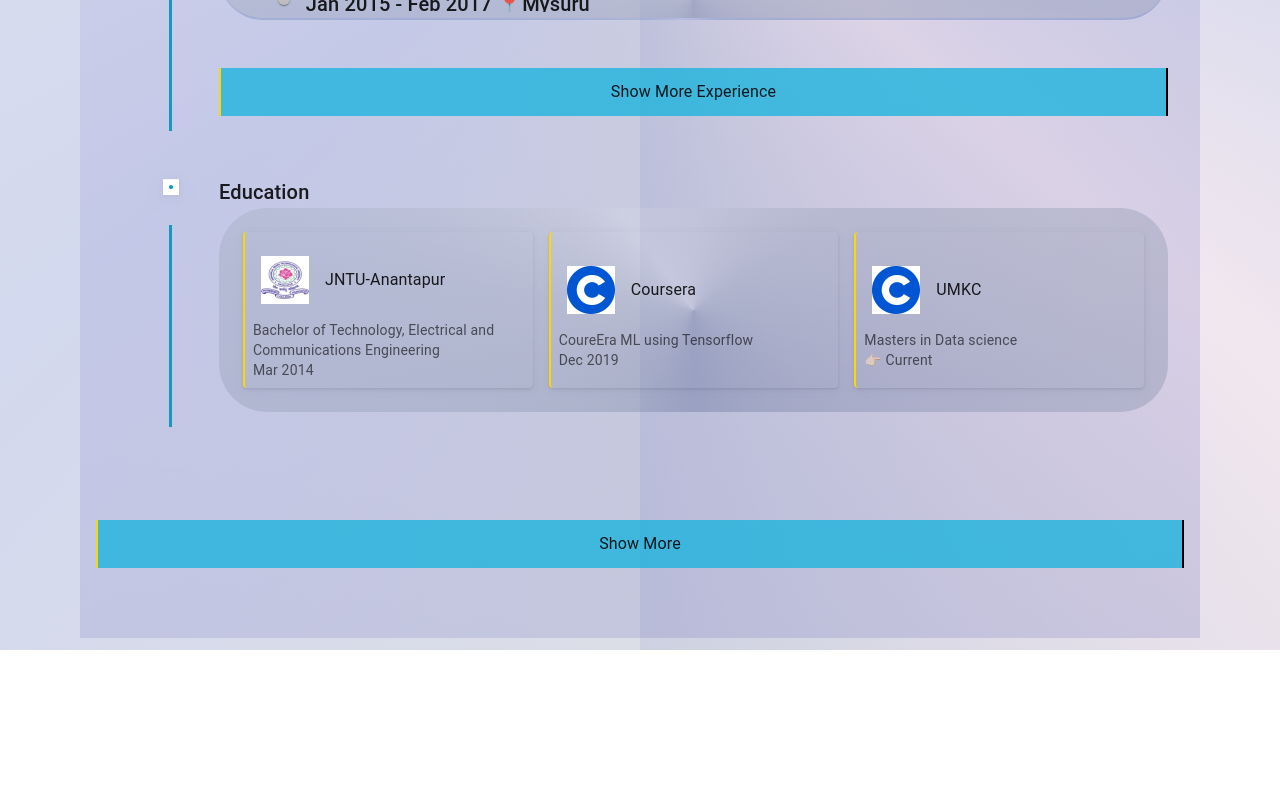
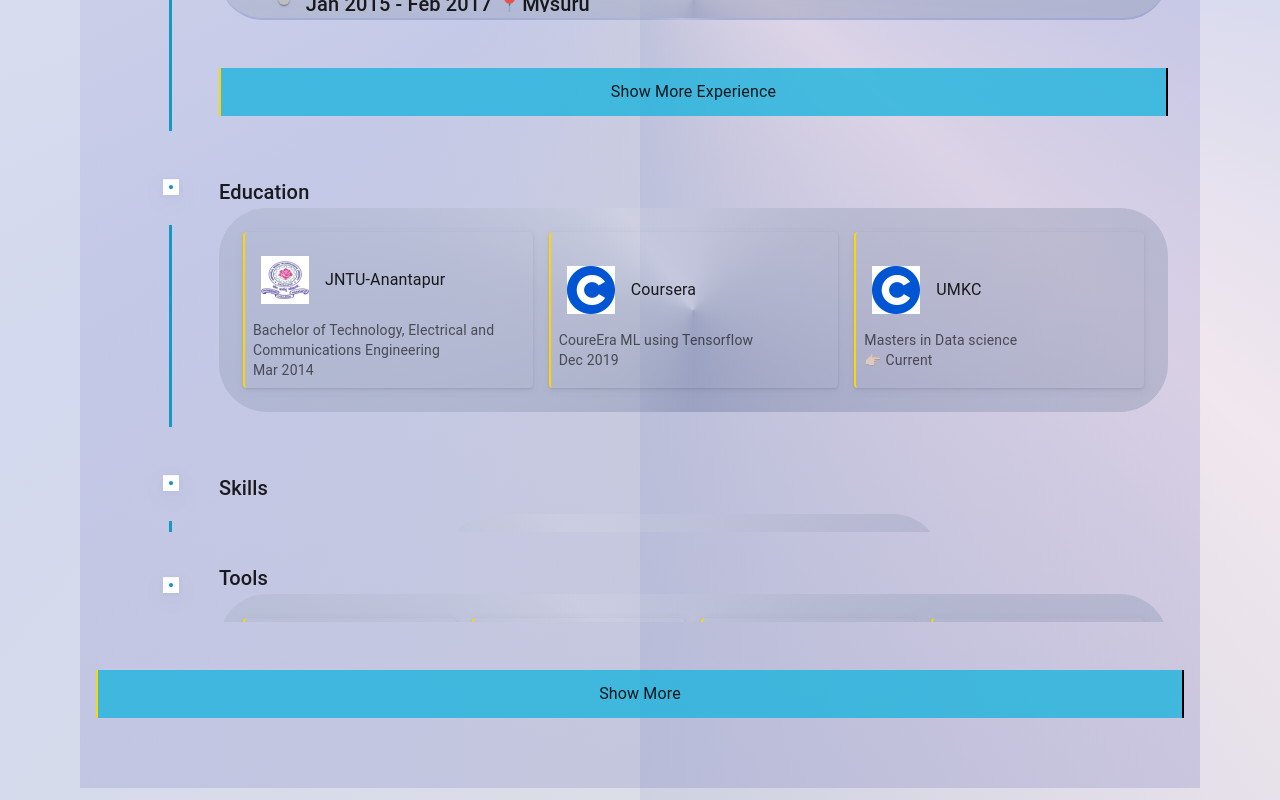
Before and after one commit to eabhijith/personal, a React (Create React App) app: page /#/ in a window 1280 px wide. Shown: the part 1040-1840 px from the top of the page. Before the commit the page ends 1690 px from the top, so only its background shows below. Built offline with nearby package versions, Linux system fonts and the light colour scheme.

Commit message:
impriving UI with values

```diff
--- a/src/Components/Timeline/Timeline.tsx
+++ b/src/Components/Timeline/Timeline.tsx
@@ -27,6 +27,9 @@ const Timeline = () => {
     showLessBtnLable: 'Collapse',
     showMoreExpericneBtnLable: 'Show More Experience',
     showLessExpericneBtnLable: 'Collapse Experience',
+    collpsableWidth: 90,
+    collapsableExperienceHeight : 30,
+    numberOfExpericnesToDisplay : 2
   });
 
 
@@ -62,9 +65,9 @@ const Timeline = () => {
                 return (
                   <div key={key} className="ea-experience-bg">
                     <Timeline1 >
-                      {key >= 2 ? (
+                      {key >= stateValues.numberOfExpericnesToDisplay ? (
                         <div >
-                          <Collapse in={stateValues.showExperience} collapsedSize={30}>
+                          <Collapse in={stateValues.showExperience} collapsedSize={stateValues.collapsableExperienceHeight}>
                             {/* Begin : Experience Item 1 */}
                             <TimelineItem>
                               <TimelineOppositeContent style={{ flex: 0.001 }} />
@@ -175,7 +178,7 @@ const Timeline = () => {
               })}
 
             </div>
-            {ExperienceData.length >= 2 ?
+            {ExperienceData.length >= stateValues.numberOfExpericnesToDisplay ?
               (
                 <div>
                   <div className='item-long left-border-gold right-border-black show-hide-button'>
@@ -239,7 +242,7 @@ const Timeline = () => {
 
 
 
-        <Collapse in={stateValues.showMore} collapsedSize={30}>
+        <Collapse in={stateValues.showMore} collapsedSize={stateValues.collpsableWidth}>
           {/* BEGIN : Time line Skills */}
           <TimelineItem>
             <TimelineOppositeContent style={{ flex: 0.001 }} />
@@ -293,8 +296,9 @@ const Timeline = () => {
             </TimelineContent>
 
           </TimelineItem>
+        </Collapse>
 
-
+        <Collapse in={stateValues.showMore} collapsedSize={stateValues.collpsableWidth}>
           {/* BEGIN : Time line Tools */}
           <TimelineItem>
             <TimelineOppositeContent style={{ flex: 0.001 }} />
@@ -335,6 +339,7 @@ const Timeline = () => {
           </TimelineItem>
         </Collapse>
 
+
         <div className='item-long left-border-gold right-border-black show-hide-button last-button'>
           <button className="ea-btn-show " onClick={() => setStateValues({ ...stateValues, showMore: !stateValues.showMore })} >
             {stateValues.showMore ? stateValues.showLessBtnLable : stateValues.showMoreBtnLable}
```
